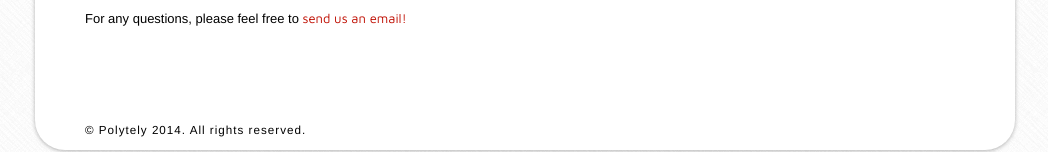
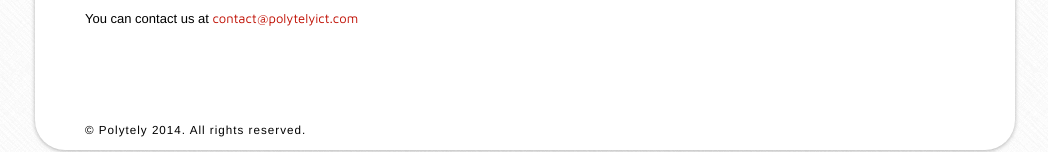
Before and after one commit to polytely/polytely.github.io, a plain HTML site: page contact.html in a window 1280 px wide. Shown: the part 328-480 px from the top of the page, without its empty margins (115-1163 px from the left). Drawn offline with Linux system fonts and the light colour scheme; a web font is replaced by a local one.

Commit message:
Email change v2

```diff
--- a/contact.html
+++ b/contact.html
@@ -90,7 +90,7 @@
     <div class="contentArea">
 
         <div class="divPanel notop page-content">
-         <p>For any questions, please feel free to <a href="mailto:contact@polytelyict.com">send us an email!</a></p>
+         <p>You can contact us at <a href="mailto:contact@polytelyict.com">contact@polytelyict.com</a></p>
 
     </div>
 
```
